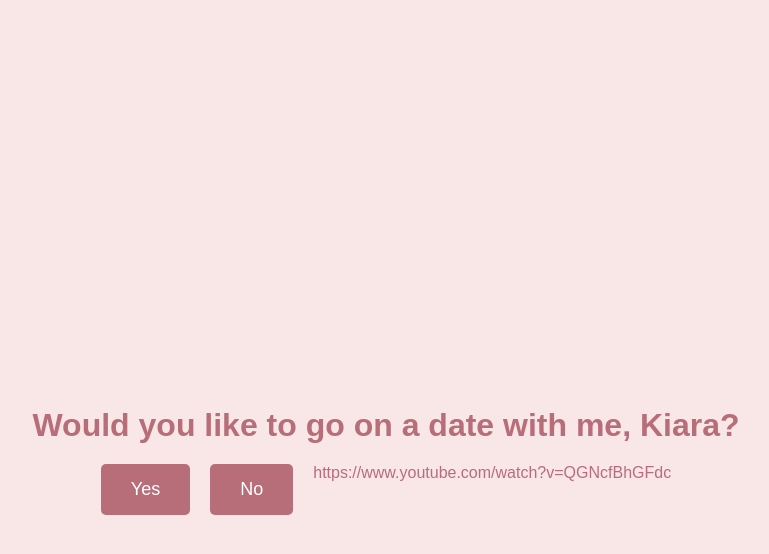
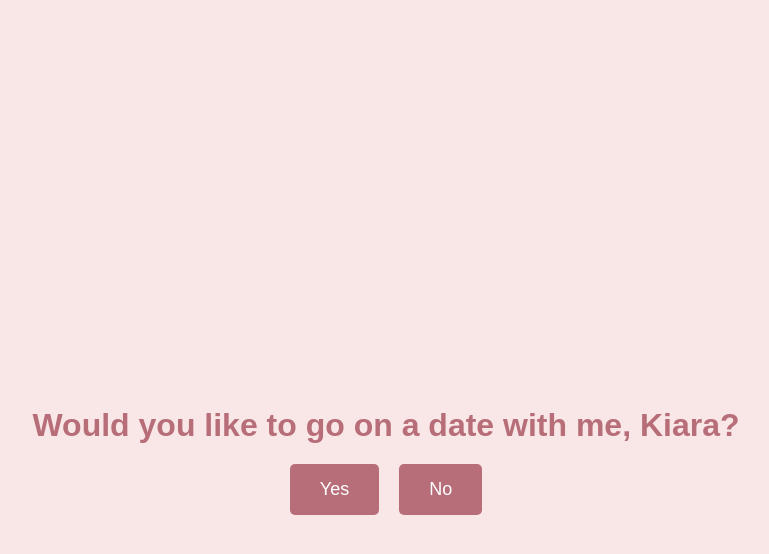
Before and after one commit to s1ddhantsharma/s1ddhantsharma.github.io, a Jekyll site: the page built from index.md, in a window 1280 px wide. Shown: the top 554 px of the page, without its empty margins (254-1023 px from the left). Built offline with Jekyll 4.4.1, drawn with Linux system fonts in a browser that asks for light colours; part of the change alters nothing that is shown.

Commit message:
Update index.md

```diff
--- a/index.md
+++ b/index.md
@@ -56,7 +56,7 @@ layout: custom
 
 <div class="btn-container">
   <button id="yes-btn" class="btn">Yes</button>
-  <button id="no-btn" class="btn" onclick="window.location.href='video.html'">No</button> https://www.youtube.com/watch?v=QGNcfBhGFdc
+  <button id="no-btn" class="btn" onclick="window.location.href='video.html'">No</button>
 </div>
 
 <script>
```
